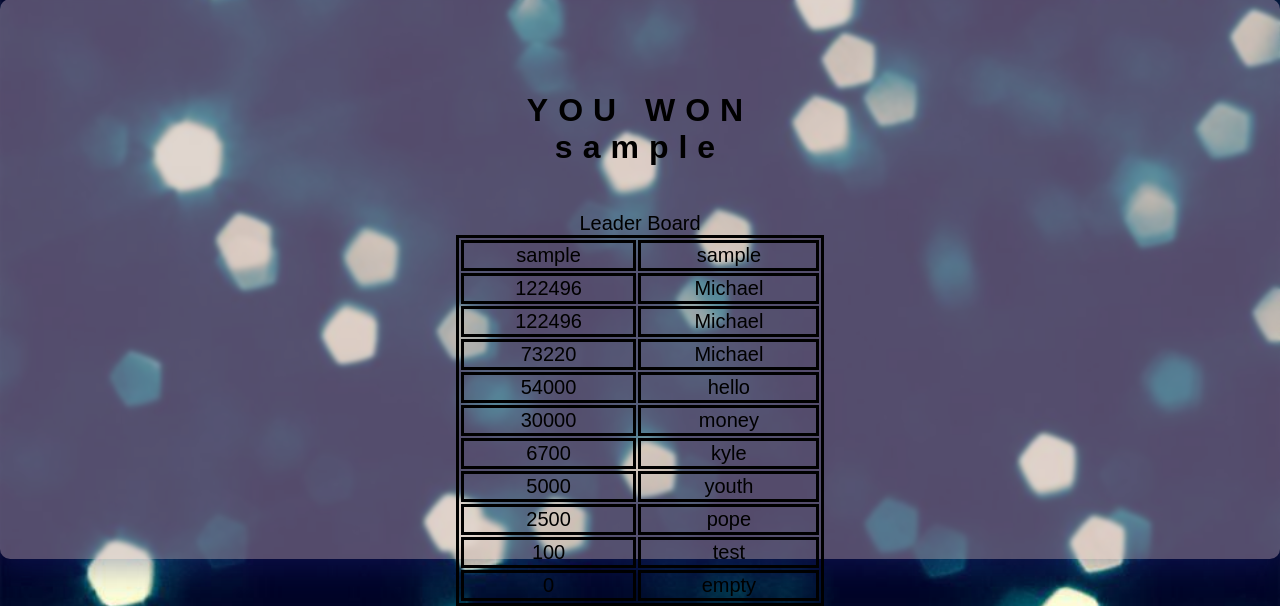
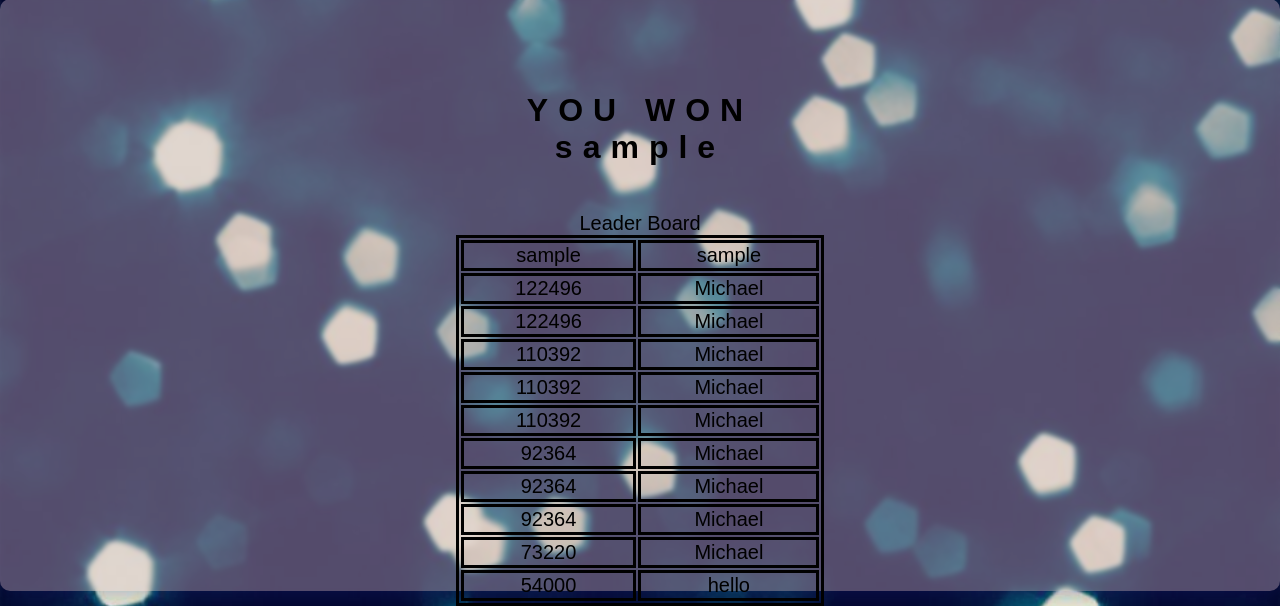
Before and after one commit to smandala1/Deal-Or-NoDeal-, a PHP site: page /EndGameKeepCase.php in a window 1280 px wide. Shown: the part 233-839 px from the top of the page. Run offline with PHP 8.4, Linux system fonts and the light colour scheme; the visitor is signed in with stand-in values (Sample User, id 1).

Commit message:
Add files via upload

```diff
--- a/leaderboard.txt
+++ b/leaderboard.txt
@@ -12,3 +12,10 @@
 0,empty
 100,test
 0,empty
+92364,Michael
+0,empty
+92364,Michael
+92364,Michael
+110392,Michael
+110392,Michael
+110392,Michael
--- a/style.css
+++ b/style.css
@@ -22,7 +22,7 @@ button {
 }
 #boxContainer {
 	width: 72vw;
-	height: 70vh;
+	height: 74vh;
 	margin: 0 auto;
 	align-content: center;
 	text-align: center;
@@ -174,6 +174,7 @@ border-radius: 10px;
 }
 
 #leaderboard{
+	position: relative;
 	border: 3px solid black;
 	width: 40%;
 	height: 50%;
--- a/welcome.php
+++ b/welcome.php
@@ -11,8 +11,8 @@
 		<?php Session_start();
 
 		if(isset($_POST['Register'])){
-			$username = $_POST['user'];
-			$password = $_POST['pass'];
+			$username = trim($_POST['user']);
+			$password = trim($_POST['pass']);
 			file_put_contents('users.txt', "\n$username,$password", FILE_APPEND);
 
 		}
```
